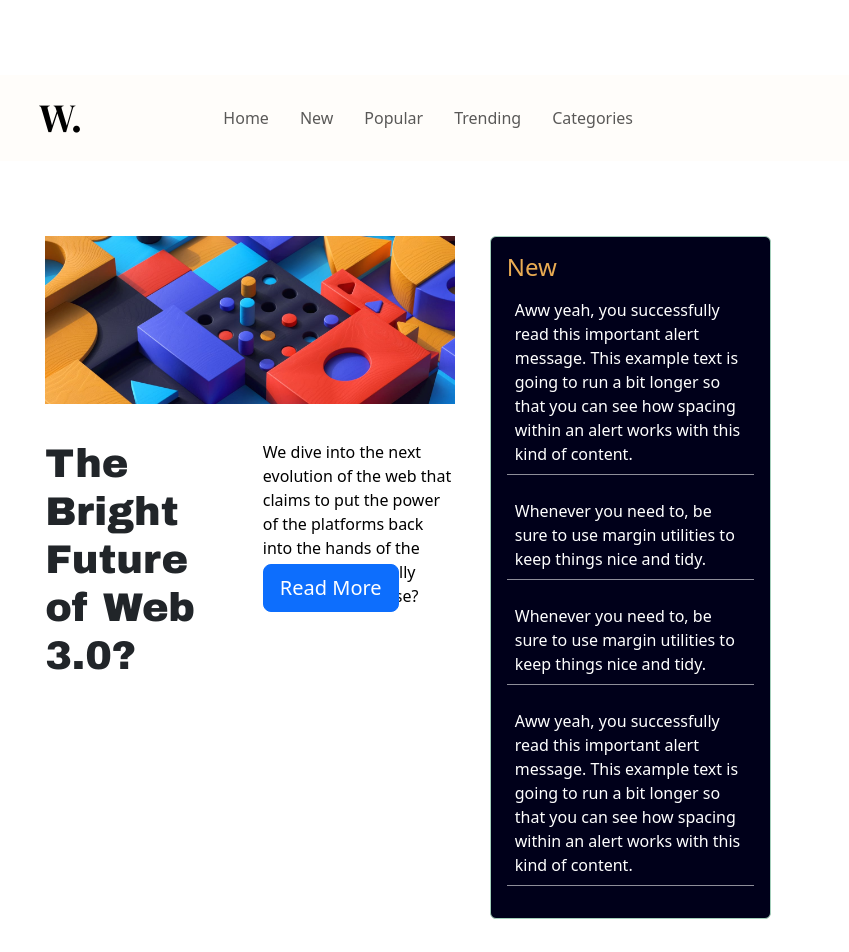
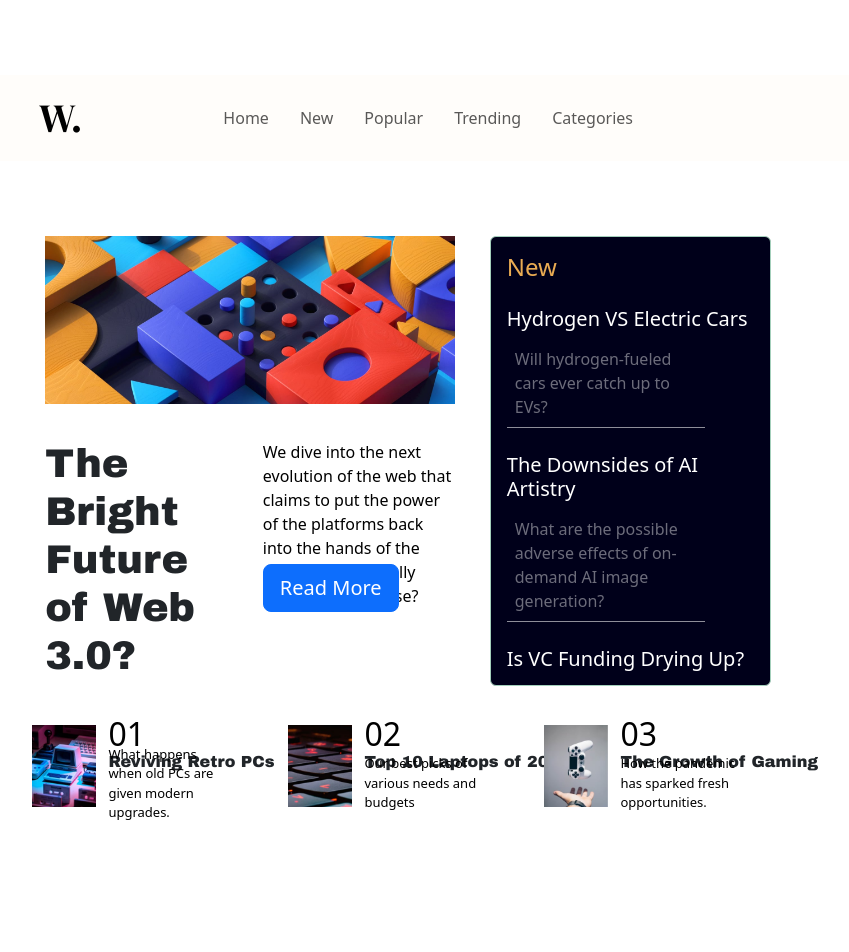
Before and after one commit to rbrandon087/new-homepage, a React (Create React App) app in the folder client/news/: page / in a window 1280 px wide. Shown: the top 952 px of the page, without its empty margins (262-1111 px from the left). After the commit the page ends 823 px from the top, so only its background shows below. Built offline with nearby package versions, Linux system fonts and the light colour scheme.

Commit message:
fixed my width on my p tag

```diff
--- a/client/news/src/pages/Home.tsx
+++ b/client/news/src/pages/Home.tsx
@@ -21,24 +21,19 @@
         <img className="shapes-image" src={Shapes} alt="Shape image" />
         <div className="alert alert-success" role="alert">
           <h4 className="alert-heading">New</h4>
+          <h5 className="news-topic">Hydrogen VS Electric Cars</h5>
           <p className="p-2 p-with-line">
-            Aww yeah, you successfully read this important alert message. This
-            example text is going to run a bit longer so that you can see how
-            spacing within an alert works with this kind of content.
+            Will hydrogen-fueled cars ever catch up to EVs?
           </p>
+          <h5 className="news-topic">The Downsides of AI Artistry</h5>
           <p className="p-2 p-with-line">
-            Whenever you need to, be sure to use margin utilities to keep things
-            nice and tidy.
+            What are the possible adverse effects of on-demand AI image
+            generation?
           </p>
+          <h5 className="news-topic">Is VC Funding Drying Up?</h5>
           <p className="p-2 p-with-line">
-            Whenever you need to, be sure to use margin utilities to keep things
-            nice and tidy.
-          </p>
-
-          <p className="p-2 p-with-line">
-            Aww yeah, you successfully read this important alert message. This
-            example text is going to run a bit longer so that you can see how
-            spacing within an alert works with this kind of content.
+            Private funding by VC firms is down 50% YOY. We take a look at what
+            that means.
           </p>
         </div>
       </div>
--- a/client/news/src/styles/Home.css
+++ b/client/news/src/styles/Home.css
@@ -15,11 +15,19 @@
 .alert {
     width: 22%;
     margin-left: 35px;
+    height: 450px;
     background-color: hsl(240, 100%, 5%) !important;
 }
 
+.news-topic {
+    color: white;
+
+    margin-top: 25px;
+}
+
 p {
-    color: white;
+    color: rgba(255, 255, 255, 0.423);
+    width: 80%;
 }
 
 h4 {
```
